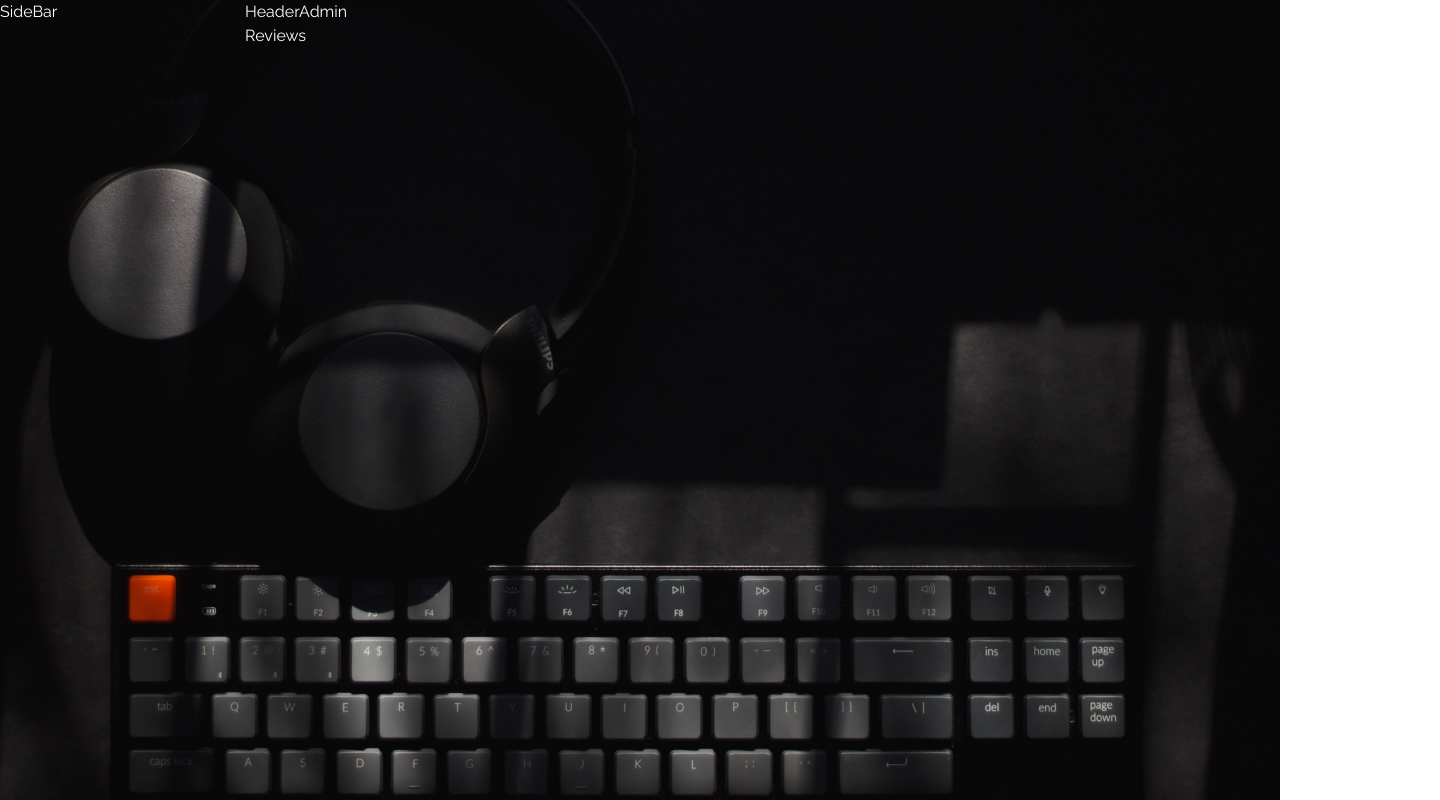
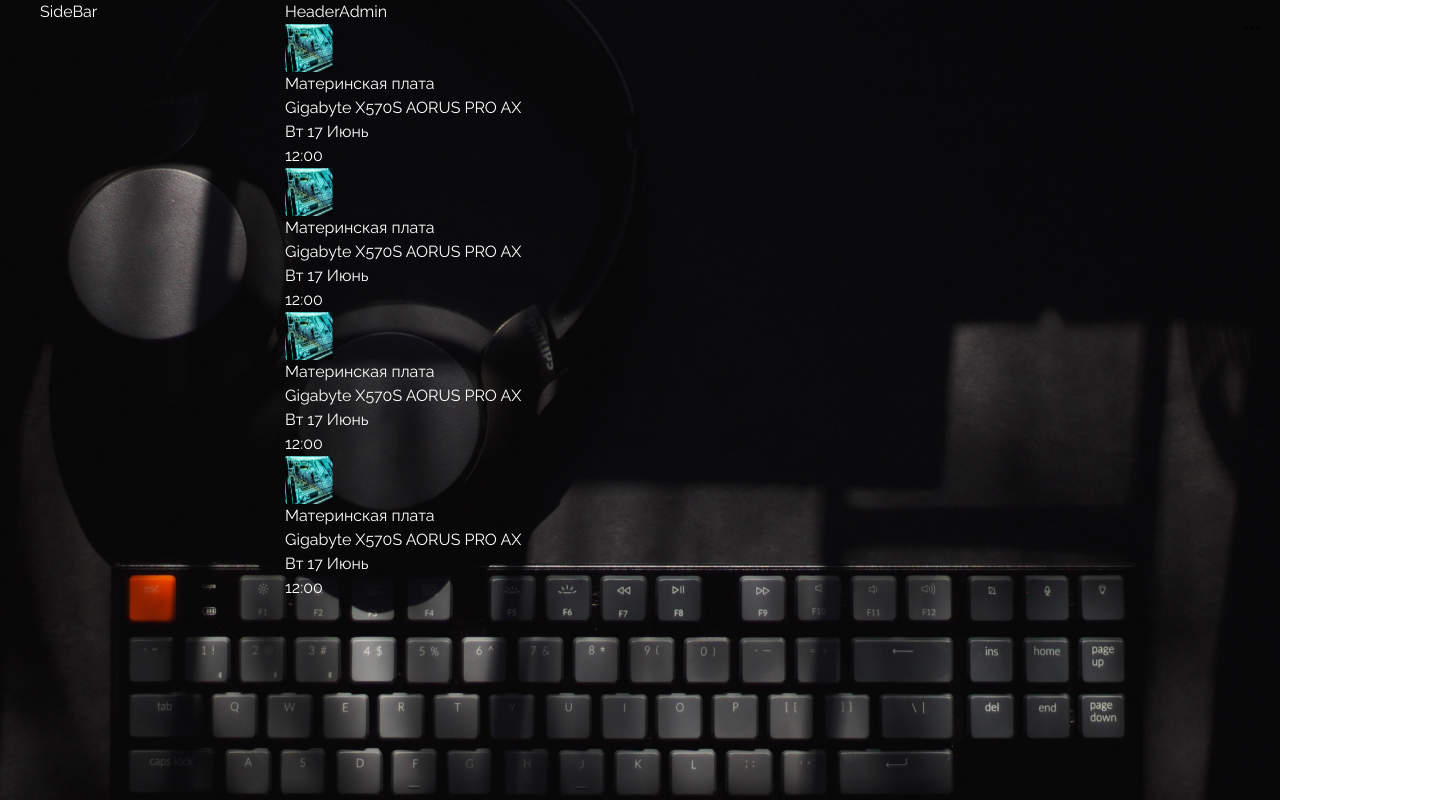
Before and after one commit to DI-RAIZEL09/Computer-Store, a React (Vite) app: page /admin in a window 1280 px wide. Shown: the whole page, 1440 px wide, since content can reach past the window. Built offline with nearby package versions, Linux system fonts and the light colour scheme.

Commit message:
feature/goods

```diff
--- a/src/Frontend/admin/pages/Goods.jsx
+++ b/src/Frontend/admin/pages/Goods.jsx
@@ -1,8 +1,120 @@
-{/* Товары */}
+import React from "react";
+import { MoreVert } from "@mui/icons-material";
+import { IconButton, Menu, MenuItem } from "@mui/material";
+import { FiEdit } from "react-icons/fi";
+import { styled } from "@mui/material/styles";
+
+const CustomMenu = styled(Menu)({
+  "& .MuiPaper-root": {
+    background: "var(--bg-dark-blue)",
+    color: "#F3F4F6",
+  },
+});
+
+const CustomMenuItem = styled(MenuItem) ({
+  background:"var(--bg-dark-blue)",
+  "& .MuiSvgIcon-root": {
+    color: "white",
+  },
+  "&:hover": {
+    background: "rgba(255, 255, 255, 0.1)",
+  },
+});
+
+const IconBtnStyled = styled(IconButton)({
+  position: "absolute",
+  transform: "rotate(90deg)",
+  top: "8px",
+  right: "8px"
+})
+
+const goods = [
+  { image: "assets/svg/chip.svg", label: "Материнская плата", name: "Gigabyte X570S AORUS PRO AX", date: "Вт 17 Июнь", time: "12:00" },
+  { image: "assets/svg/chip.svg", label: "Материнская плата", name: "Gigabyte X570S AORUS PRO AX", date: "Вт 17 Июнь", time: "12:00" },
+  { image: "assets/svg/chip.svg", label: "Материнская плата", name: "Gigabyte X570S AORUS PRO AX", date: "Вт 17 Июнь", time: "12:00" },
+  { image: "assets/svg/chip.svg", label: "Материнская плата", name: "Gigabyte X570S AORUS PRO AX", date: "Вт 17 Июнь", time: "12:00" },
+];
+
+const optionsMenu = [
+  { label: "Все", link: "" },
+  { label: "Раздел" },
+  { label: "Добавить новый товар", link: "" },
+];
+const ITEM_HEIGHT = 48;
+
 const Goods = () => {
+  const [anchorEl, setAnchorEl] = React.useState(null);
+  const open = Boolean(anchorEl);
+  const handleClick = (event) => setAnchorEl(event.currentTarget);
+  const handleClose = () => setAnchorEl(null);
+
   return (
-    <div>Goods</div>
-  )
-}
+    <div className="bg-gray-800 p-10 m-5 rounded-lg relative">
+        <IconBtnStyled
+          aria-label="more"
+          aria-controls={open ? 'center-menu' : undefined}
+          aria-expanded={open ? 'true' : undefined}
+          aria-haspopup="true"
+          onClick={handleClick}
+        >
+          <MoreVert className="text-white" />
+        </IconBtnStyled>
+        <CustomMenu
+          id="long-menu"
+          anchorEl={anchorEl}
+          open={open}
+          onClose={handleClose}
+          anchorOrigin={{
+            vertical: 'bottom',
+            horizontal: 'right',
+          }}
+          transformOrigin={{
+            horizontal: 'right',
 
-export default Goods
+          }}
+          MenuListProps={{
+            style: { maxHeight: ITEM_HEIGHT * 4.5, width: '24ch' },
+          }}
+        >
+          {optionsMenu.map((optionMenu, index) => (
+            <CustomMenuItem
+              key={index}
+              onClick={handleClose}
+              className="gap-2">
+              <FiEdit color="var(--bg-light)" />
+              {optionMenu.label}
+            </CustomMenuItem>
+          ))}
+        </CustomMenu>
+
+      <div className="flex flex-col gap-2">
+        {goods.map((good, index) => (
+          <div
+            key={index}
+            className="flex justify-center items-center gap-4 flex-wrap p-2 text-center hover:bg-white/15 rounded-md"
+          >
+            <img
+              src={good.image}
+              alt="icon"
+              className="w-9 mr-2"
+            />
+            <p className="pr-8 text-[var(--bg-blue)]">
+              {good.label}
+            </p>
+            <p className="pr-5">
+              {good.name}
+            </p>
+            <p className="">
+              {good.date}
+            </p>
+            <p className="text-gray-400">
+              {good.time}
+            </p>
+          </div>
+        ))}
+      </div>
+    </div>
+  );
+};
+
+export default Goods;
--- a/src/layout/AdminLayout.jsx
+++ b/src/layout/AdminLayout.jsx
@@ -17,7 +17,7 @@ export const AdminLayout = () => {
   );
 };
 
-const BodyAdminLayout = styled('body')(() => ({
+const BodyAdminLayout = styled('div')(() => ({
   backgroundImage: "url('./assets/image/Keyboard.jpg')",
   backgroundRepeat: "no-repeat",
   backgroundSize: "cover",
@@ -28,7 +28,7 @@ const AdminLayoutContainer = styled('div')(() => ({
   gridTemplateColumns: '15em 1fr',
   gridTemplateRows: '100dvh',
   color: "var(--bg-light)",
-  width: '1440px',
+  maxWidth: '1200px',
   margin: '0 auto',
   gap: '5px',
 }));
--- a/src/layout/ClientLayout.jsx
+++ b/src/layout/ClientLayout.jsx
@@ -15,13 +15,13 @@ export const ClientLayout = () => {
   )
 }
 
-const BodyClientLayout = styled('body')(() => ({
+const BodyClientLayout = styled('div')(() => ({
   backgroundColor: "var(--bg-dark-blue)",
 }))
 
 const ClientLayoutContainer = styled('div')(() => ({
   color: "var(--bg-light)",
-  // width: '1440px',
+  maxWidth: '1440px',
   margin: '0 auto',
   backgroundColor: "var(--bg-dark-gray)",
 }))
--- a/src/routes/Routes.jsx
+++ b/src/routes/Routes.jsx
@@ -25,7 +25,7 @@ export const router = createBrowserRouter([
         element: <AdminLayout/>,
         children: [
             {
-                path: "",
+                path: "Reviews",
                 element: <Reviews/>
             },
             {
@@ -37,7 +37,7 @@ export const router = createBrowserRouter([
                 element: <Delivery/>
             },
             {
-                path: "Goods",
+                path: "",
                 element: <Goods/>
             },
         ]
```
Also changed, not shown: public/assets/svg/chip.svg (added).
